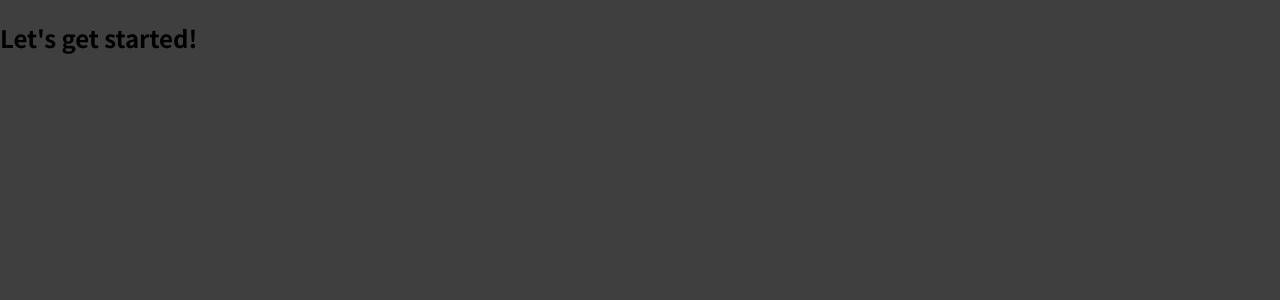
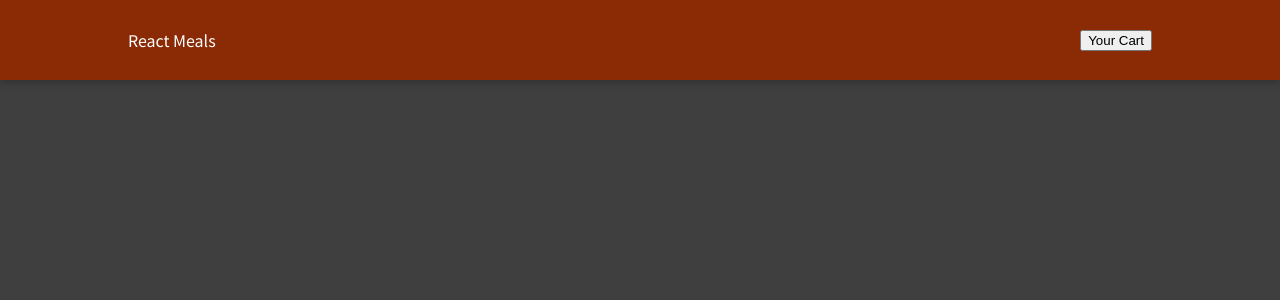
Before and after one commit to faisal-kn/meal-website, a React (Create React App) app: page / in a window 1280 px wide. Shown: the top 300 px of the page. Built offline with nearby package versions, Linux system fonts and the light colour scheme.

Commit message:
Created Header Component

```diff
--- a/src/App.js
+++ b/src/App.js
@@ -1,9 +1,11 @@
 import React from 'react';
+
+import Header from './components/layout/Header';
 
 function App() {
   return (
     <React.Fragment>
-      <h2>Let's get started!</h2>
+      <Header />
     </React.Fragment>
   );
 }
--- /dev/null
+++ b/src/components/layout/Header.css
@@ -0,0 +1,29 @@
+.header {
+  position: fixed;
+  top: 0;
+  left: 0;
+  width: 100%;
+  height: 5rem;
+  background-color: #8a2b06;
+  color: white;
+  display: flex;
+  justify-content: space-between;
+  align-items: center;
+  padding: 0 10%;
+  box-shadow: 0 2px 8px rgba(0, 0, 0, 0.25);
+  z-index: 10;
+}
+
+.main-image {
+  width: 100%;
+  height: 25rem;
+  z-index: 0;
+  overflow: hidden;
+}
+
+.main-image img {
+  width: 110%;
+  height: 100%;
+  object-fit: cover;
+  transform: rotateZ(-5deg) translateY(-4rem) translateX(-1rem);
+}
--- /dev/null
+++ b/src/components/layout/Header.js
@@ -0,0 +1,19 @@
+import React from 'react';
+
+import './Header.css';
+
+const Header = () => {
+  return (
+    <>
+      <div className="header">
+        React Meals
+        <button> Your Cart</button>
+      </div>
+      <div className="main-image">
+        <img src="/" alt="A pizza image"></img>
+      </div>
+    </>
+  );
+};
+
+export default Header;
```
Also changed, not shown: src/components/UI/Button.css (added, +59 -0 lines), src/components/UI/Button.js (added, +10 -0 lines).
